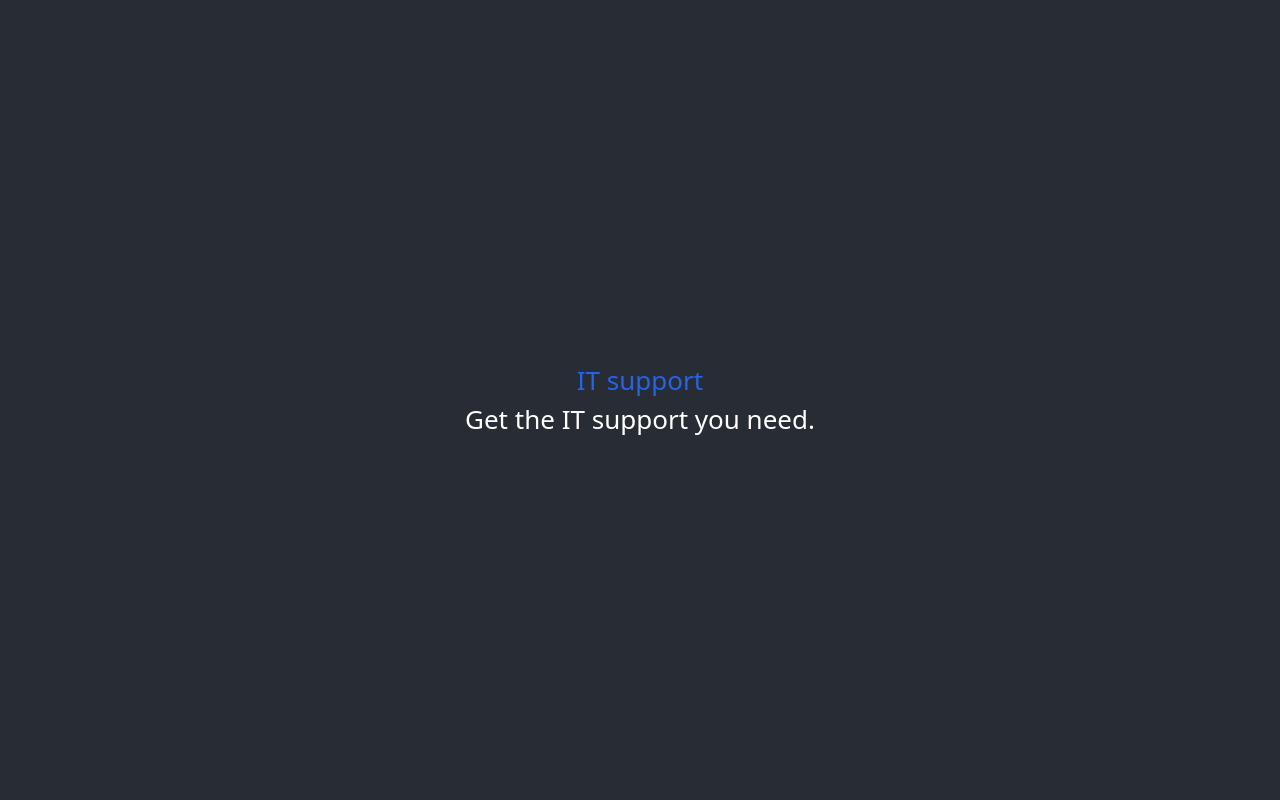
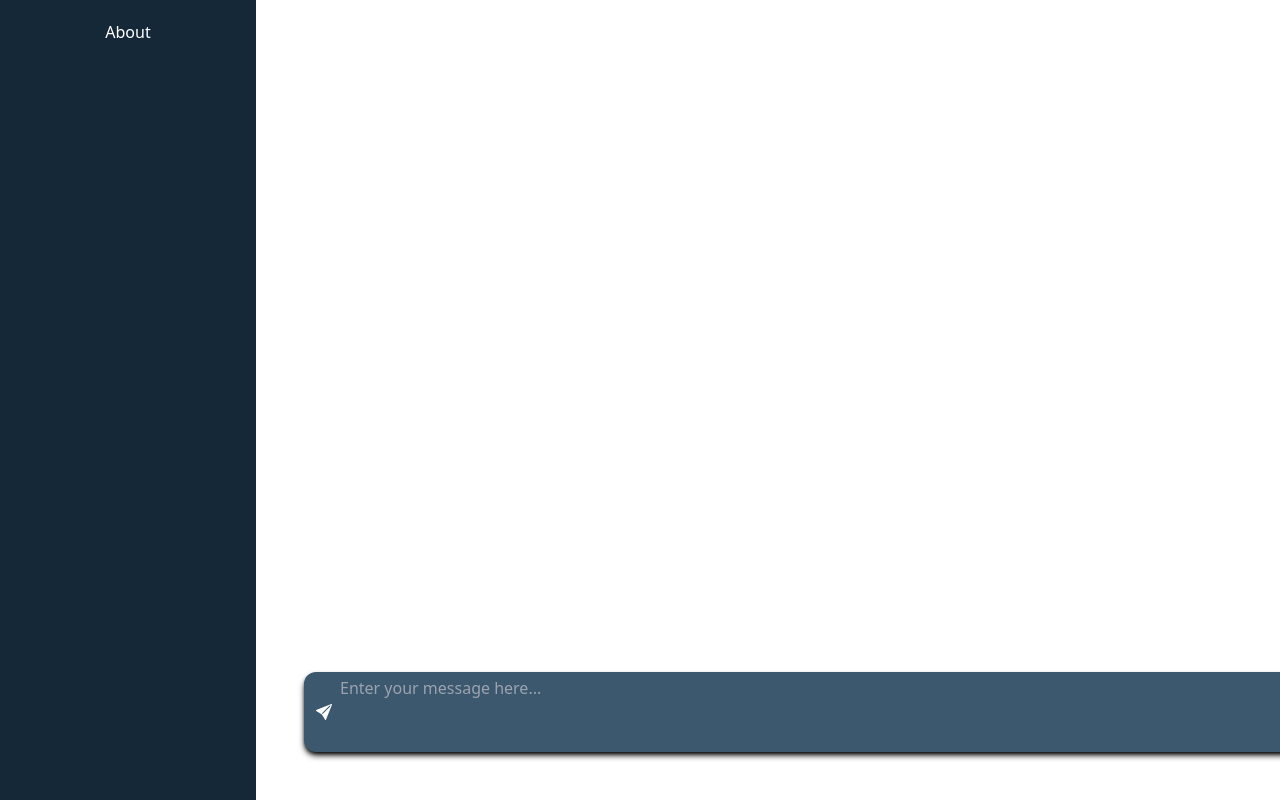
Before and after one commit to Wahid-Haidari/itsupport_ai, a React (Create React App) app in the folder frontend/: page / in a window 1280 px wide. Built offline with nearby package versions, Linux system fonts and the light colour scheme.

Commit message:
added the message components

```diff
--- a/frontend/src/App.css
+++ /dev/null
@@ -1,38 +0,0 @@
-.App {
-  text-align: center;
-}
-
-.App-logo {
-  height: 40vmin;
-  pointer-events: none;
-}
-
-@media (prefers-reduced-motion: no-preference) {
-  .App-logo {
-    animation: App-logo-spin infinite 20s linear;
-  }
-}
-
-.App-header {
-  background-color: #282c34;
-  min-height: 100vh;
-  display: flex;
-  flex-direction: column;
-  align-items: center;
-  justify-content: center;
-  font-size: calc(10px + 2vmin);
-  color: white;
-}
-
-.App-link {
-  color: #61dafb;
-}
-
-@keyframes App-logo-spin {
-  from {
-    transform: rotate(0deg);
-  }
-  to {
-    transform: rotate(360deg);
-  }
-}
--- a/frontend/src/App.js
+++ b/frontend/src/App.js
@@ -1,17 +1,14 @@
-import './App.css';
+import {useState} from 'react';
+import Chatbox from './components/chatbox';
+import Navbar from './components/navbar';
+import React from 'react';
 
 function App() {
   return (
-    <div className="App">
-      <header className="App-header">
+    <div className="flex flex-row">
+        <Navbar/>
+        <Chatbox/>
 
-        {/* <img src={logo} className="App-logo" alt="logo" /> */}
-
-        <h1 className='text-blue-600'>IT support</h1>
-        <p>
-         Get the IT support you need.
-        </p>
-      </header>
     </div>
   );
 }
--- /dev/null
+++ b/frontend/src/components/chatbox.js
@@ -0,0 +1,34 @@
+import {useState} from 'react';
+import MsgEntry from './msg_entry'
+import Prompt from './prompt';
+import Response from './response';
+
+function ChatBox (){
+
+    //const [prompt, setPrompt] = useState(null);
+    let messageComponent = [];
+    const [messagesArray, setMessagesArray] = useState([]);
+    const ai = 'I am your AI';
+
+    if(messagesArray.length > 0){
+        console.log(messagesArray)
+        messageComponent = messagesArray.map((message, i)=>{
+        return(
+            <div>
+                <Prompt key={"prompt-" + i}text={message}/>
+                <Response key={"response-" + i} text={ai}/>
+            </div>
+        );
+        })
+    }
+
+    return(
+        <div className="bg-[#2f4454] flex w-full h-full flex-col" >
+            <div>{messageComponent}</div>
+            <MsgEntry setMessagesArray={setMessagesArray} messagesArray={messagesArray} />
+
+        </div>
+    );
+}
+
+export default ChatBox;
--- /dev/null
+++ b/frontend/src/components/msg_entry.js
@@ -0,0 +1,33 @@
+import {useState, useRef} from 'react';
+import Prompt from './prompt';
+import Response from './response';
+import { BsFillSendFill } from 'react-icons/bs';
+
+
+const MsgEntry = (props) => {
+
+    // const [prompt, setPrompt] = useState(null);
+    const textRef = useRef();
+
+    const sendMessage = (e) => {
+
+        const newMessage = textRef.current.value
+        console.log('message: ' + newMessage);
+        const updatedMessagesArray = [...props.messagesArray, newMessage];
+        props.setMessagesArray(updatedMessagesArray);
+        textRef.current.value = ''
+    }
+
+    return(
+        <div className="bg-[#3c586e] w-100 h-20 flex m-12 fixed bottom-0 rounded-xl p-1 shadow-md shadow-black" >
+            <button onClick={sendMessage}>
+                <BsFillSendFill className ='m-2 text-white'/>
+            </button>
+            <textarea className="bg-[#3c586e] focus:outline-none text-white resize-none"
+                ref={textRef}
+                placeholder="Enter your message here..." name="" id="message" cols="110" rows="10"></textarea>
+        </div>
+    );
+}
+
+export default MsgEntry;
--- /dev/null
+++ b/frontend/src/components/navbar.js
@@ -0,0 +1,9 @@
+const Navbar = () => {
+    return(
+        <div className="bg-[#142838] w-80 h-screen top-0 sticky flex justify-center" >
+            <button className="text-white flex justify-center m-5">About</button>
+        </div>
+    );
+}
+
+export default Navbar;
--- /dev/null
+++ b/frontend/src/components/prompt.js
@@ -0,0 +1,9 @@
+const Prompt = (props) => {
+    return(
+        <div className="bg-[#3c586e] h-full flex p-5 pl-14" >
+            <h1 className="text-white">{props.text}</h1>
+        </div>
+    );
+}
+
+export default Prompt;
--- /dev/null
+++ b/frontend/src/components/response.js
@@ -0,0 +1,9 @@
+const Response = (props) => {
+    return(
+        <div className="bg-[#2f4454] h-full flex p-5 pl-14" >
+            <h1 className="text-white">{props.text}</h1>
+        </div>
+    );
+}
+
+export default Response ;
--- a/frontend/src/index.css
+++ b/frontend/src/index.css
@@ -1,3 +1,9 @@
 @tailwind base;
 @tailwind components;
 @tailwind utilities;
+
+html, body {
+    height: 100%;
+    overscroll-behavior-y: none;
+    overscroll-behavior-x: none;
+  }
--- a/frontend/src/index.js
+++ b/frontend/src/index.js
@@ -2,12 +2,13 @@ import React from 'react';
 import ReactDOM from 'react-dom/client';
 import './index.css';
 import App from './App';
+
 import reportWebVitals from './reportWebVitals';
 
 const root = ReactDOM.createRoot(document.getElementById('root'));
 root.render(
   <React.StrictMode>
-    <App />
+    <App class='overflow-hidden'/>
   </React.StrictMode>
 );
 
--- /dev/null
+++ b/package.json
@@ -0,0 +1,5 @@
+{
+  "dependencies": {
+    "react-icons": "^4.8.0"
+  }
+}
```
Also changed, not shown: 1 other file (tests, documents, lock files or other folders).
